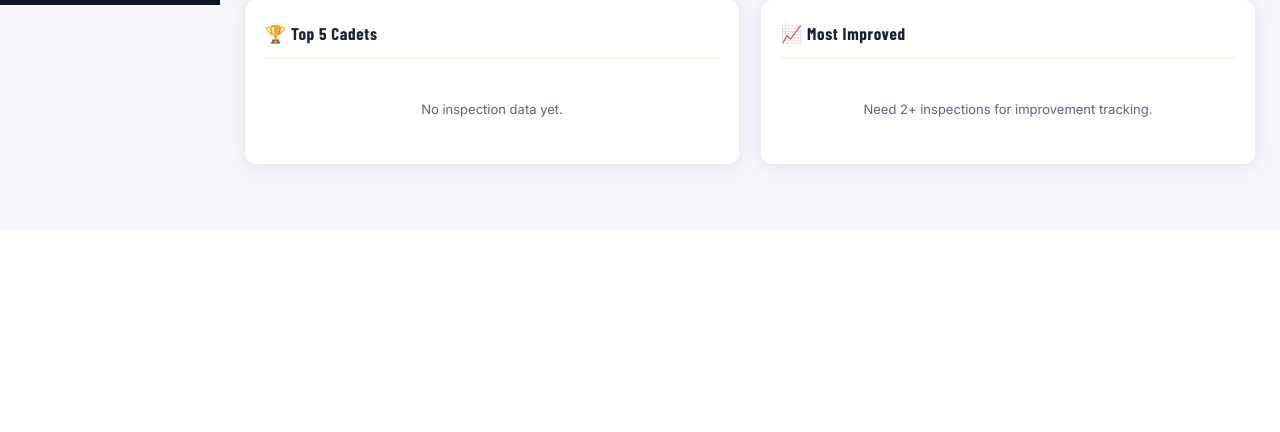
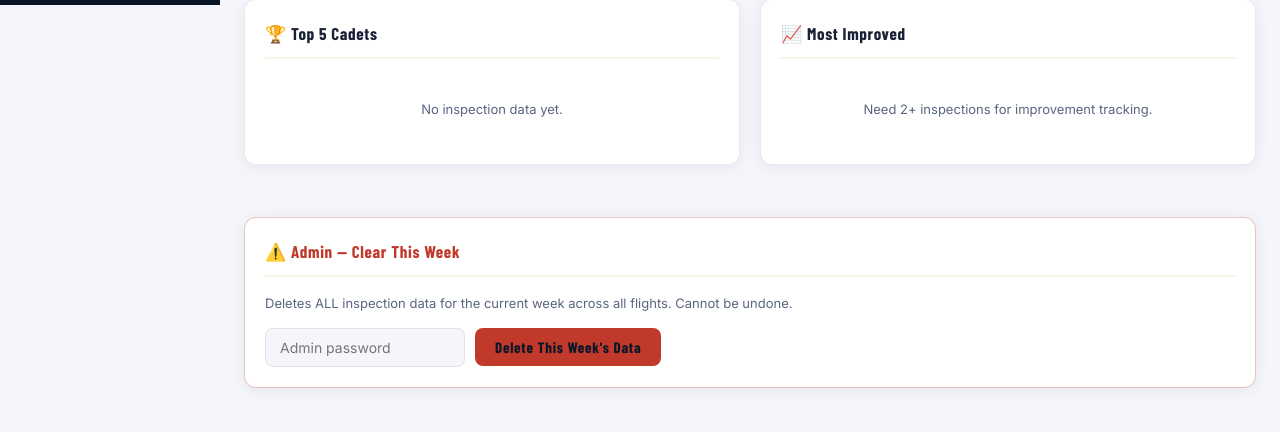
Before and after one commit to vision-for-change/inspection872, a Flask app: page / in a window 1280 px wide. Shown: the part 795-1227 px from the top of the page. Before the commit the page ends 972 px from the top, so only its background shows below. Run offline with Flask 3, Linux system fonts and the light colour scheme; the visitor is signed in with stand-in values (Sample User, id 1); data comes from the database, SQL or seed files in the repository; data that the repository does not hold is empty; some web fonts are replaced.

Commit message:
Update dashboard.html

```diff
--- a/templates/dashboard.html
+++ b/templates/dashboard.html
@@ -81,4 +81,40 @@
 <script>
   document.getElementById('currentDate').textContent = new Date().toLocaleDateString('en-CA', {weekday:'long', year:'numeric', month:'long', day:'numeric'});
 </script>
+
+<section class="section" style="border:1.5px solid rgba(192,57,43,0.3);margin-top:32px">
+  <h3 class="section-title" style="color:#c0392b">⚠️ Admin — Clear This Week</h3>
+  <p style="font-size:13px;color:var(--text-muted);margin-bottom:14px">
+    Deletes ALL inspection data for the current week across all flights. Cannot be undone.
+  </p>
+  <div style="display:flex;gap:10px;align-items:center;flex-wrap:wrap">
+    <input type="password" id="adminPwd" placeholder="Admin password" class="form-input" style="width:200px">
+    <button onclick="clearWeek()" class="btn-primary" style="background:#c0392b">Delete This Week's Data</button>
+  </div>
+  <div id="clearMsg" style="margin-top:10px;font-size:13px;display:none"></div>
+</section>
+
+<script>
+async function clearWeek() {
+  const pwd = document.getElementById('adminPwd').value;
+  if (!pwd) { alert('Enter admin password'); return; }
+  if (!confirm('Are you sure? This deletes ALL inspection data for this week and cannot be undone.')) return;
+  const res = await fetch('/clear-week', {
+    method: 'POST',
+    headers: {'Content-Type': 'application/json'},
+    body: JSON.stringify({password: pwd})
+  });
+  const data = await res.json();
+  const msg = document.getElementById('clearMsg');
+  msg.style.display = 'block';
+  if (data.success) {
+    msg.style.color = '#1a7a4a';
+    msg.textContent = '✓ This week\'s data has been cleared. Page will reload...';
+    setTimeout(() => location.reload(), 2000);
+  } else {
+    msg.style.color = '#c0392b';
+    msg.textContent = '✗ ' + data.error;
+  }
+}
+</script>
 {% endblock %}
```
